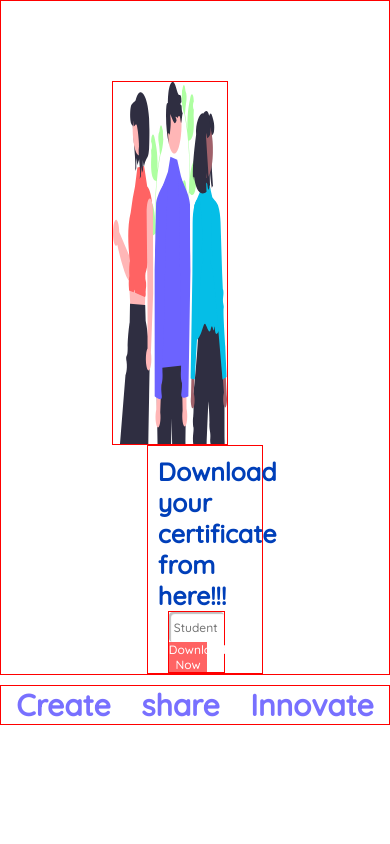
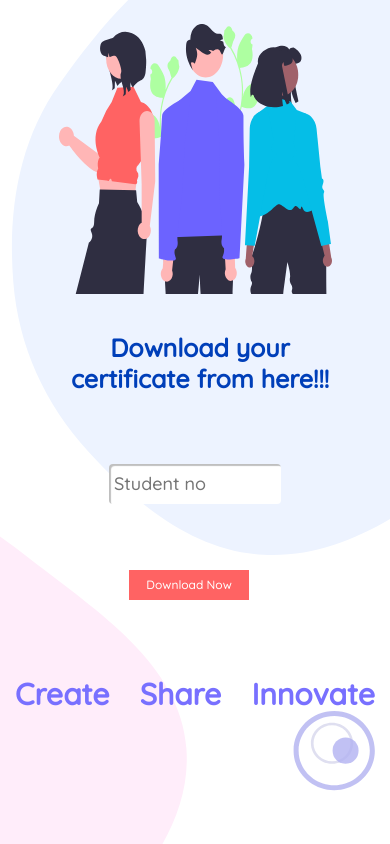
Before and after one commit to ayushkumar32539/certificate-pages, a plain HTML site: page index.html in a window 390 px wide. Drawn offline with Linux system fonts and the light colour scheme; a web font is replaced by a local one.

Commit message:
mobile-view

```diff
--- a/certificate.css
+++ b/certificate.css
@@ -11,9 +11,8 @@
   height: 100vh;
   width: 100vw;
   background-repeat: no-repeat;
-  /* background-size: calc(100% - 100px); */
   background-size: 100% 100%;
-  /* background-position: center center; */
+  /* border: 5px solid blue; */
 
 }
 .illustration{
@@ -22,15 +21,15 @@
   width: 30%;
   background-size: 100% 100%;
   background-repeat: no-repeat;
-  border:1px solid red;
+  /* border:1px solid red; */
   margin-top: 8rem;
-  margin-right: 5rem;
+  margin-right: 10rem;
 }
 .main_container{
 display: flex;
 justify-content: space-between;
 height:80vh;
-border:1px solid red;
+/* border:1px solid red; */
 
 }
 
@@ -38,12 +37,12 @@ border:1px solid red;
   display: flex;
   justify-content: space-around;
   flex-direction: column;
-  border:1px solid red;
+  /* border:1px solid red; */
   width:40%;
   margin-left: 2rem;
 
 }
- span{
+.tag-text{
     font-size: 3rem;
     color:#7870FF;
     font-weight: 600;
@@ -52,7 +51,7 @@ border:1px solid red;
 
   .tags{
     margin-top:1rem ;
-    border:1px solid red;
+    /* border:1px solid red; */
     display: flex;
     justify-content: space-around;
   }
@@ -64,7 +63,7 @@ border:1px solid red;
 margin-left: 1rem;
   }
   .input{
-    border:1px solid red;
+    /* border:1px solid red; */
 height: 50%;
     display: flex;
     flex-direction: column;
@@ -96,18 +95,64 @@ border-radius: 0.4rem;
     .main_container{
       flex-direction: column-reverse;
       align-items: center;
+      justify-content: center;
+      flex-wrap: wrap;
+      /* margin-bottom:3rem ; */
+
     }
     .body{
-      background: url();
-    }
+      background: url('./mobile-bg.svg');
+      background-repeat: no-repeat;
+      background-size: 100% 100%;
+      }
 
     html{
       font-size: 10px;
     }
     .form{
-      width: 30%;
+      width: 80%;
+      height: 50%;
+      margin:0;
+
     }
-    .main_container{
-      /* height: 0; */
+    .input{
+      width: 55%;
+      height: 60%;
+      margin-left: 7rem;
+    }
+    .illustration{
+      margin:0;
+      height: 40%;
+      width: 70%;
+      margin-bottom: 2rem;
+    }
+    .text{
+      text-align: center;
+    }
+
+    .tags{
+      margin:0;
+    }
+
+    button{
+      margin-left:2rem ;
+    }
+    input{
+      height: 4rem;
+      font-size: large;
+    }
+
+  }
+  @media screen and (max-width:353px){
+    html{
+      font-size: 8px;
     }
   }
+  @media screen and (max-width:286px){
+    html{
+      font-size: 7px;
+    }
+    .form{
+      width: 80%;
+    }
+  }
--- a/errror.css
+++ b/errror.css
@@ -66,3 +66,25 @@ height:80vh;
 margin-left: 3rem;
 margin-top: 7rem;
   }
+  @media  screen and (max-width:430px) {
+    .main_container{
+      flex-direction: column-reverse;
+      align-items: center;
+    }
+    .body{
+    background: url('./mobile-bg.svg');
+    background-repeat: no-repeat;
+    background-size: contain;
+
+    }
+
+    html{
+      font-size: 10px;
+    }
+    .form{
+      width: 30%;
+    }
+    .main_container{
+      /* height: 0; */
+    }
+  }
--- a/index.html
+++ b/index.html
@@ -15,7 +15,7 @@
     <div class="body">
       <div class="main_container">
         <div class="form">
-          <span class="text">Download your certificate <br> from here!!!</span>
+          <span class="text">Download your certificate from here!!!</span>
           <form class="input" >
             <input type="text"  placeholder="Student no">
             <button>Download Now</button>
@@ -25,15 +25,16 @@
       </div>
       <div class="tags">
         <div class="create">
-          <span>Create</span>
+          <span class="tag-text">Create</span>
         </div>
         <div class="share">
-          <span>share</span>
+          <span class="tag-text">Share</span>
         </div>
         <div class="innovate">
-          <span>Innovate</span>
+          <span class="tag-text">Innovate</span>
         </div>
       </div>
+
     </div>
   </body>
 </html>
```
Also changed, not shown: mobile-bg.svg (added).
